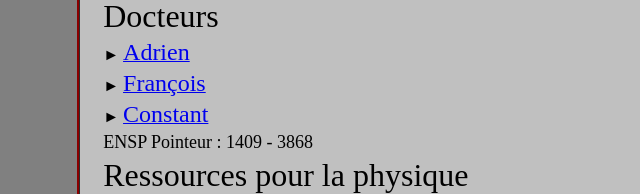
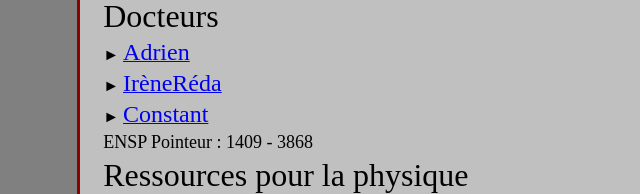
Before and after one commit to auclairconstant/auclairconstant.github.io, a plain HTML site: page index.html in a window 1280 px wide. Shown: the part 190-384 px from the top of the page, 0-640 px from the left. Drawn offline with Linux system fonts and the light colour scheme.

Commit message:
Update index.html

```diff
--- a/index.html
+++ b/index.html
@@ -23,7 +23,7 @@
 				<table title="Content" id="content" border="0" >
 					<tr> <td> <font size="6">Docteurs</font> </td> </tr>
 					<tr> <td> &#9658; <a href="https://auclairconstant.github.io/Adrien/Adrien.html"><font size="5">Adrien</font></a> <br/> </td> </tr>
-					<tr> <td> &#9658; <a href="https://auclairconstant.github.io/François/François.html"><font size="5">François</font></a> <br/> </td> </tr>
+					<tr> <td> &#9658; <a href="https://auclairconstant.github.io/François/François.html"><font size="5">IrèneRéda</font></a> <br/> </td> </tr>
 					<tr> <td> &#9658; <a href="https://auclairconstant.github.io/Constant/Constant.html"><font size="5">Constant</font></a> <br/> </td> </tr>
 					<tr> <td> <font size="4">ENSP Pointeur : 1409 - 3868</font> </td> </tr>
 
```
